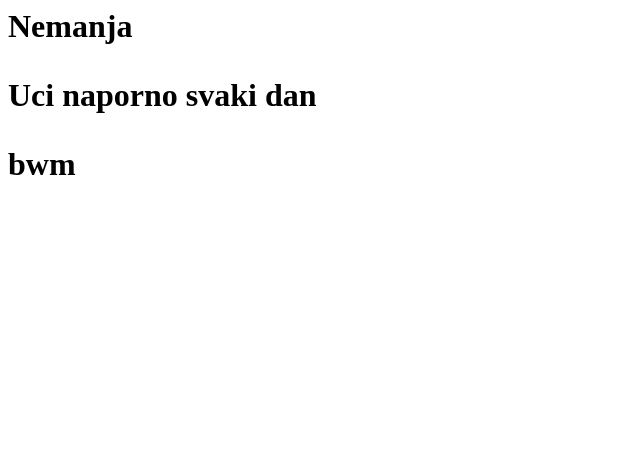
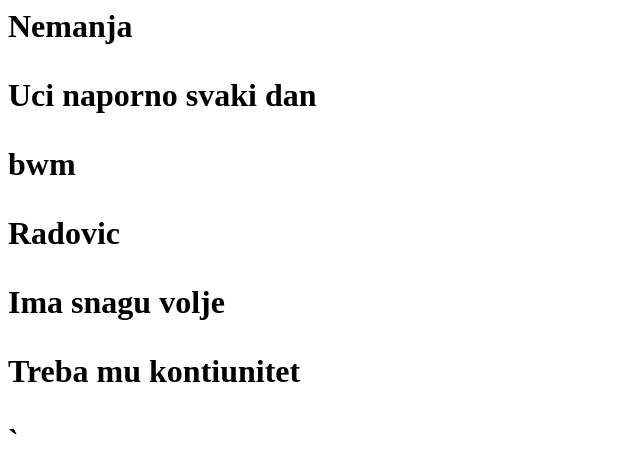
Before and after one commit to NemanjaRadovic89/hello-world, a plain HTML site: page index.html in a window 1280 px wide. Shown: the whole page, without its empty margins (0-640 px from the left). Drawn offline with Linux system fonts and the light colour scheme.

Commit message:
Snaga volje!

```diff
--- a/index.html
+++ b/index.html
@@ -1,3 +1,7 @@
-<h1>Nemanja<h1/>
- <p>Uci naporno svaki dan<p>
- </p>bwm</p>
+  <h1>Nemanja<h1/>
+	 <p>Uci naporno svaki dan<p>
+	 </p>bwm</p>
+		<h1>Radovic<h1>
+		<p>Ima snagu volje<p>
+		<p>Treba mu kontiunitet<p>
+`
```
